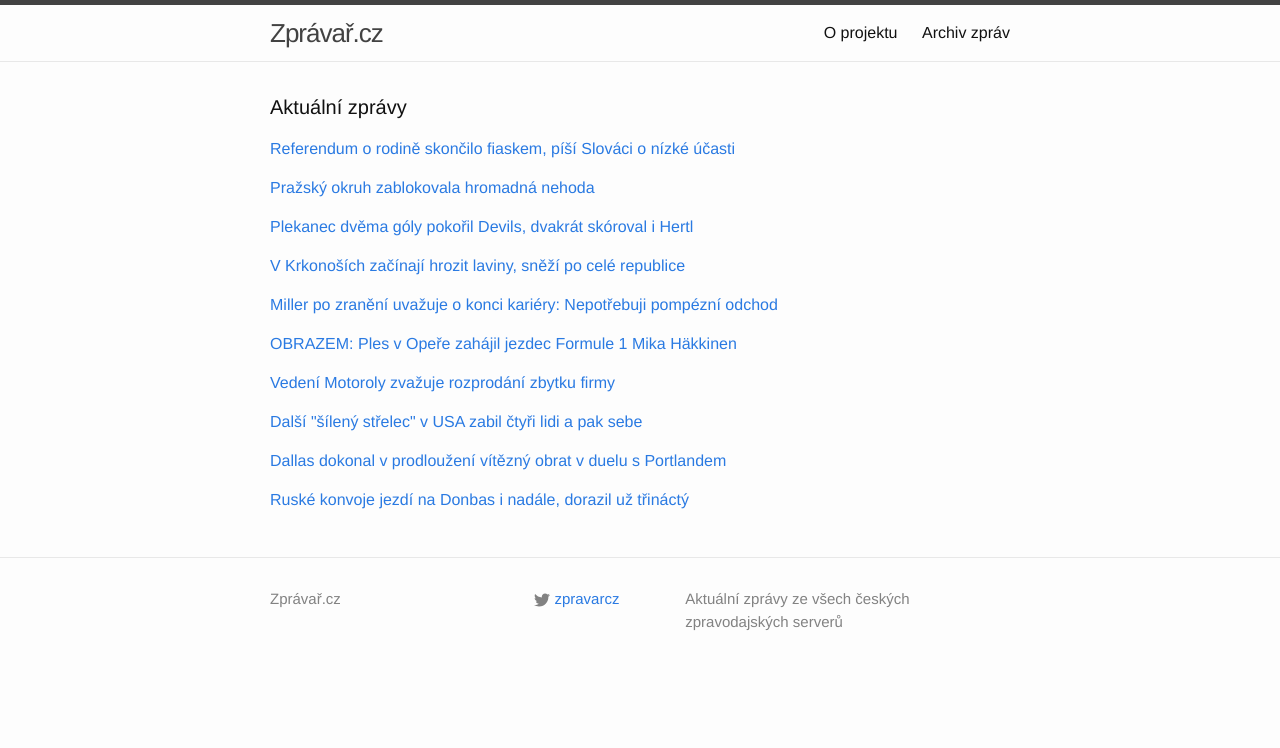
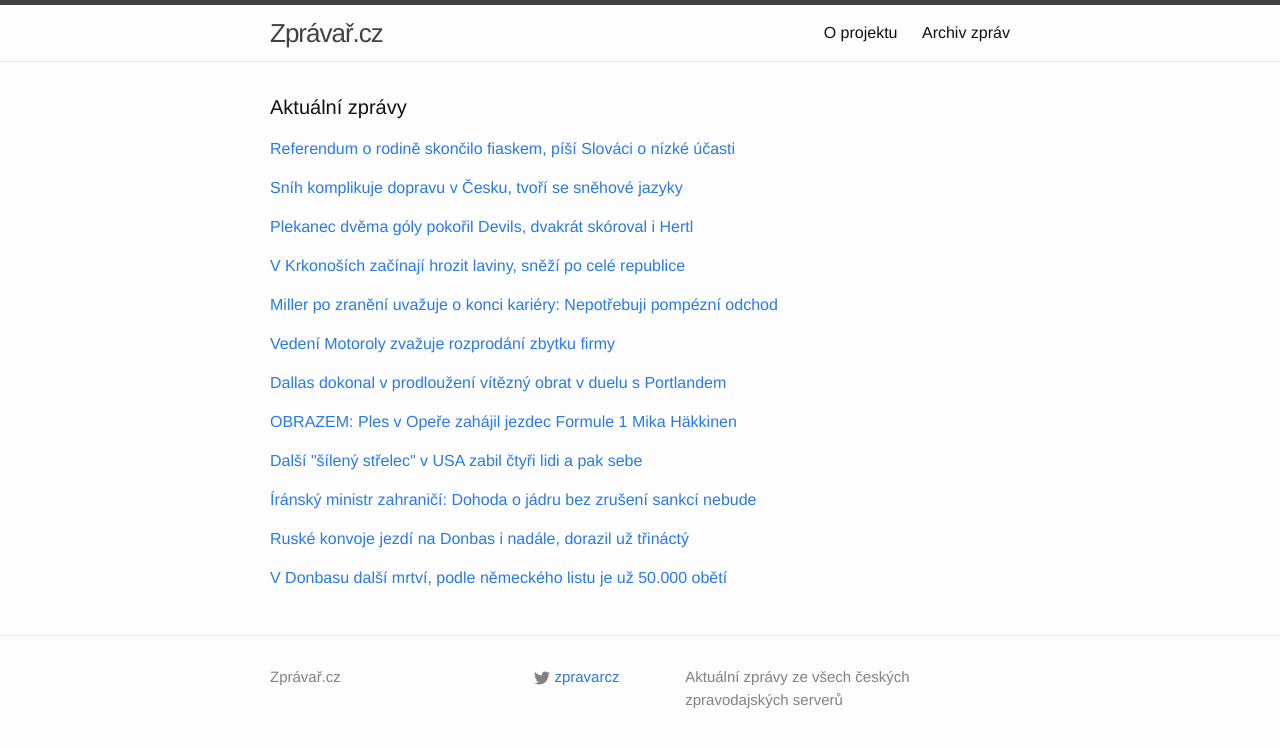
Before and after one commit to adliska/zpravar, a Jekyll site: the page built from index.html, in a window 1280 px wide. Shown: the top 748 px of the page. Built offline with Jekyll 4.4.1, drawn with Linux system fonts in a browser that asks for light colours.

Commit message:
zpravar news update

```diff
--- a/index.html
+++ b/index.html
@@ -21,9 +21,11 @@ layout: default
 <li><a href=http://www.rozhlas.cz/_zprava/slovenske-referendum-o-ochrane-tradicni-rodiny-je-neplatne-kvuli-nizke-ucasti--1453043>Slovenské referendum o ochraně tradiční rodiny je neplatné, kvůli nízké účasti - www.rozhlas.cz</a></li>
 <li><a href=http://www.rozhlas.cz/_zprava/slovenske-referendum-o-ochrane-tradicni-rodiny-bude-zrejme-neplatne-kvuli-nizke-ucasti--1453043>Slovenské referendum o ochraně tradiční rodiny bude zřejmě neplatné, kvůli nízké účasti - www.rozhlas.cz</a></li>
 </ul>
-</div><p><a href="javascript:;" onclick="toggle_visibility('zpravy1')">Pražský okruh zablokovala hromadná nehoda</a></p>
+</div><p><a href="javascript:;" onclick="toggle_visibility('zpravy1')">Sníh komplikuje dopravu v Česku, tvoří se sněhové jazyky</a></p>
 <div id="zpravy1" style="display:none">
 <ul>
+<li><a href=http://zpravy.aktualne.cz/domaci/snih-komplikuje-dopravu-v-cesku-tvori-se-snehove-jazyky/r~f6da1a2aaf8111e4a7d8002590604f2e/>Sníh komplikuje dopravu v Česku, tvoří se sněhové jazyky - zpravy.aktualne.cz</a></li>
+<li><a href=http://echo24.cz/a/ix8mX>Sněžení komplikuje dopravu v celé ČR - echo24.cz</a></li>
 <li><a href=http://www.novinky.cz/domaci/361077-prazsky-okruh-zablokovala-hromadna-nehoda.html>Pražský okruh zablokovala hromadná nehoda - www.novinky.cz</a></li>
 <li><a href=http://www.novinky.cz/domaci/361077-prazsky-okruh-zablokovala-hromadna-nehoda-na-d8-zavreli-tunely.html>Pražský okruh zablokovala hromadná nehoda, na D8 zavřeli tunely - www.novinky.cz</a></li>
 <li><a href=http://www.novinky.cz/domaci/361077-na-d8-zavreli-tunely-snih-trapi-ridice-po-cele-cr.html>Na D8 zavřeli tunely, sníh trápí řidiče po celé ČR - www.novinky.cz</a></li>
@@ -60,39 +62,53 @@ layout: default
 <li><a href=http://sport.idnes.cz/lyzovani-miller-konec-06p-/lyzovani.aspx?c=A150208_111957_lyzovani_rou>Americký lyžař Miller po dalším zranění připustil konec kariéry - sport.idnes.cz</a></li>
 <li><a href=http://sport.aktualne.cz/zraneny-bode-miller-pripustil-konec-lyzarske-kariery/r~12050422af7d11e490f70025900fea04/>Zraněný Bode Miller připustil konec lyžařské kariéry - sport.aktualne.cz</a></li>
 </ul>
-</div><p><a href="javascript:;" onclick="toggle_visibility('zpravy5')">OBRAZEM: Ples v Opeře zahájil jezdec Formule 1 Mika Häkkinen</a></p>
+</div><p><a href="javascript:;" onclick="toggle_visibility('zpravy5')">Vedení Motoroly zvažuje rozprodání zbytku firmy</a></p>
 <div id="zpravy5" style="display:none">
+<ul>
+<li><a href=http://e-svet.e15.cz/it-byznys/vedeni-motoroly-zvazuje-rozprodani-zbytku-firmy-1160707>Vedení Motoroly zvažuje rozprodání zbytku firmy - e-svet.e15.cz</a></li>
+<li><a href=http://e-svet.e15.cz/it-byznys/vedeni-motoroly-zvazuje-rozprodani-zbytku-firmy-2-1160707>Vedení Motoroly zvažuje rozprodání zbytku firmy - e-svet.e15.cz</a></li>
+<li><a href=http://e-svet.e15.cz/it-byznys/vedeni-motoroly-zvazuje-rozprodani-zbytku-firmy-1160703>Vedení Motoroly zvažuje rozprodání zbytku firmy - e-svet.e15.cz</a></li>
+</ul>
+</div><p><a href="javascript:;" onclick="toggle_visibility('zpravy6')">Dallas dokonal v prodloužení vítězný obrat v duelu s Portlandem</a></p>
+<div id="zpravy6" style="display:none">
+<ul>
+<li><a href=http://sport.idnes.cz/basketbakl-nba-0f9-/basket.aspx?c=A150208_102502_sport-basket_rou>Dallas dokonal v prodloužení vítězný obrat v duelu s Portlandem - sport.idnes.cz</a></li>
+<li><a href=http://sport.aktualne.cz/dallas-v-nba-dokonal-v-prodlouzeni-obrat-proti-portlandu/r~c760abc4af7211e49e4b0025900fea04/>Dallas v NBA dokonal v prodloužení obrat proti Portlandu - sport.aktualne.cz</a></li>
+<li><a href=http://www.denik.cz/ostatni_sport/neuveritelnou-stihaci-jizdu-dallasu-reziroval-nowitzki-golden-state-radilo-20150.html>Neuvěřitelnou stíhací jízdu Dallasu režíroval Nowitzki. Golden State řádilo - www.denik.cz</a></li>
+</ul>
+</div><p><a href="javascript:;" onclick="toggle_visibility('zpravy7')">OBRAZEM: Ples v Opeře zahájil jezdec Formule 1 Mika Häkkinen</a></p>
+<div id="zpravy7" style="display:none">
 <ul>
 <li><a href=http://www.tyden.cz/rubriky/relax/zabava/obrazem-ples-v-opere-zahajil-jezdec-formule-1-mika-hakkinen_332743.html>OBRAZEM: Ples v Opeře zahájil jezdec Formule 1 Mika Häkkinen - www.tyden.cz</a></li>
 <li><a href=http://www.denik.cz/z_domova/kombinezu-hakkinena-na-plese-v-opere-vydrazili-za-milion-korun-20150208.html>Kombinézu Miky Häkkinena na Plese v Opeře vydražili za milion korun - www.denik.cz</a></li>
 <li><a href=http://revue.idnes.cz/ples-v-opere-2015-prekvapila-hana-kynychova-i-pavlina-nemcova-poe-/lidicky.aspx?c=A150208_012831_lidicky_nh>Ples v Opeře: Kynychová přišla v body, Němcová vyvedla syna - revue.idnes.cz</a></li>
 </ul>
-</div><p><a href="javascript:;" onclick="toggle_visibility('zpravy6')">Vedení Motoroly zvažuje rozprodání zbytku firmy</a></p>
-<div id="zpravy6" style="display:none">
-<ul>
-<li><a href=http://e-svet.e15.cz/it-byznys/vedeni-motoroly-zvazuje-rozprodani-zbytku-firmy-1160707>Vedení Motoroly zvažuje rozprodání zbytku firmy - e-svet.e15.cz</a></li>
-<li><a href=http://e-svet.e15.cz/it-byznys/vedeni-motoroly-zvazuje-rozprodani-zbytku-firmy-2-1160707>Vedení Motoroly zvažuje rozprodání zbytku firmy - e-svet.e15.cz</a></li>
-<li><a href=http://e-svet.e15.cz/it-byznys/vedeni-motoroly-zvazuje-rozprodani-zbytku-firmy-1160703>Vedení Motoroly zvažuje rozprodání zbytku firmy - e-svet.e15.cz</a></li>
-</ul>
-</div><p><a href="javascript:;" onclick="toggle_visibility('zpravy7')">Další "šílený střelec" v USA zabil čtyři lidi a pak sebe</a></p>
-<div id="zpravy7" style="display:none">
+</div><p><a href="javascript:;" onclick="toggle_visibility('zpravy8')">Další "šílený střelec" v USA zabil čtyři lidi a pak sebe</a></p>
+<div id="zpravy8" style="display:none">
 <ul>
 <li><a href=http://zpravy.aktualne.cz/zahranici/dalsi-sileny-strelec-v-usa-zabil-ctyri-lidi-a-pak-sebe/r~e148aa50af6311e4a10c0025900fea04/>Další "šílený střelec" v USA zabil čtyři lidi a pak sebe - zpravy.aktualne.cz</a></li>
 <li><a href=http://www.ceskenoviny.cz/zpravy/zpravy/pri-strelbe-v-usa-zemrelo-pet-lidi-vcetne-strelce/1178737>Při střelbě v USA zemřelo pět lidí, včetně střelce - www.ceskenoviny.cz</a></li>
 <li><a href=http://www.novinky.cz/zahranicni/361069-pri-strelbe-v-usa-zemrelo-pet-lidi-vcetne-utocnika.html>Při střelbě v USA zemřelo pět lidí včetně útočníka - www.novinky.cz</a></li>
 </ul>
-</div><p><a href="javascript:;" onclick="toggle_visibility('zpravy8')">Dallas dokonal v prodloužení vítězný obrat v duelu s Portlandem</a></p>
-<div id="zpravy8" style="display:none">
+</div><p><a href="javascript:;" onclick="toggle_visibility('zpravy9')">Íránský ministr zahraničí: Dohoda o jádru bez zrušení sankcí nebude</a></p>
+<div id="zpravy9" style="display:none">
 <ul>
-<li><a href=http://sport.idnes.cz/basketbakl-nba-0f9-/basket.aspx?c=A150208_102502_sport-basket_rou>Dallas dokonal v prodloužení vítězný obrat v duelu s Portlandem - sport.idnes.cz</a></li>
-<li><a href=http://sport.aktualne.cz/dallas-v-nba-dokonal-v-prodlouzeni-obrat-proti-portlandu/r~c760abc4af7211e49e4b0025900fea04/>Dallas v NBA dokonal v prodloužení obrat proti Portlandu - sport.aktualne.cz</a></li>
-<li><a href=http://www.denik.cz/ostatni_sport/neuveritelnou-stihaci-jizdu-dallasu-reziroval-nowitzki-golden-state-radilo-20150.html>Neuvěřitelnou stíhací jízdu Dallasu režíroval Nowitzki. Golden State řádilo - www.denik.cz</a></li>
+<li><a href=http://www.ceskatelevize.cz/ct24/svet/300964-iransky-ministr-zahranici-dohoda-o-jadru-bez-zruseni-sankci-nebude/>Íránský ministr zahraničí: Dohoda o jádru bez zrušení sankcí nebude - www.ceskatelevize.cz</a></li>
+<li><a href=http://zpravy.aktualne.cz/zahranici/spor-o-jaderny-program-vyresi-jen-zruseni-sankci-tvrdi-iran/r~aee9bfc4af7f11e4bdad0025900fea04/>Spor o jaderný program vyřeší jen zrušení sankcí, tvrdí Írán - zpravy.aktualne.cz</a></li>
+<li><a href=http://www.ceskenoviny.cz/zpravy/zpravy/iran-zada-zruseni-sankci-pro-vyreseni-sporu-o-jaderny-program/1178806>Írán žádá zrušení sankcí pro vyřešení sporu o jaderný program - www.ceskenoviny.cz</a></li>
 </ul>
-</div><p><a href="javascript:;" onclick="toggle_visibility('zpravy9')">Ruské konvoje jezdí na Donbas i nadále, dorazil už třináctý</a></p>
-<div id="zpravy9" style="display:none">
+</div><p><a href="javascript:;" onclick="toggle_visibility('zpravy10')">Ruské konvoje jezdí na Donbas i nadále, dorazil už třináctý</a></p>
+<div id="zpravy10" style="display:none">
 <ul>
 <li><a href=http://zpravy.e15.cz/zahranicni/udalosti/ruske-konvoje-jezdi-na-donbas-i-nadale-dorazil-uz-trinacty-1160701>Ruské konvoje jezdí na Donbas i nadále, dorazil už třináctý - zpravy.e15.cz</a></li>
 <li><a href=http://www.lidovky.cz/do-donecku-a-luhanska-dorazil-konvoj-s-pomoci-celni-kontrolou-prosel-1jg-/zpravy-svet.aspx?c=A150208_091040_ln_zahranici_ele>Do Doněcku a Luhanska dorazil konvoj s pomocí, „celní kontrolou prošel“  - www.lidovky.cz</a></li>
 <li><a href=http://www.ceskenoviny.cz/zpravy/zpravy/do-oblasti-donbasu-dorazil-z-ruska-13-konvoj-s-pomoci/1178754>Do oblasti Donbasu dorazil z Ruska 13 konvoj s pomocí - www.ceskenoviny.cz</a></li>
 </ul>
+</div><p><a href="javascript:;" onclick="toggle_visibility('zpravy11')">V Donbasu další mrtví, podle německého listu je už 50.000 obětí</a></p>
+<div id="zpravy11" style="display:none">
+<ul>
+<li><a href=http://www.ceskenoviny.cz/zpravy/zpravy/v-donbasu-dalsi-mrtvi-podle-nemeckeho-listu-je-uz-50-000-obeti/1178796>V Donbasu další mrtví, podle německého listu je už 50.000 obětí - www.ceskenoviny.cz</a></li>
+<li><a href=http://zahranicni.ihned.cz/c1-63505980-nemecke-zpravodajske-sluzby-obeti-uz-je-50-tisic-donbas-hlasi-dalsi-mrtve>Německé zpravodajské služby: Obětí už je 50 tisíc. Donbas hlásí další mrtvé - zahranicni.ihned.cz</a></li>
+<li><a href=http://www.ceskatelevize.cz/ct24/svet/300960-nemecka-rozvedka-konflikt-v-donbasu-ma-50-tisic-obeti/>Německá rozvědka: Konflikt v Donbasu má 50 tisíc obětí - www.ceskatelevize.cz</a></li>
+</ul>
 </div></div>
```
